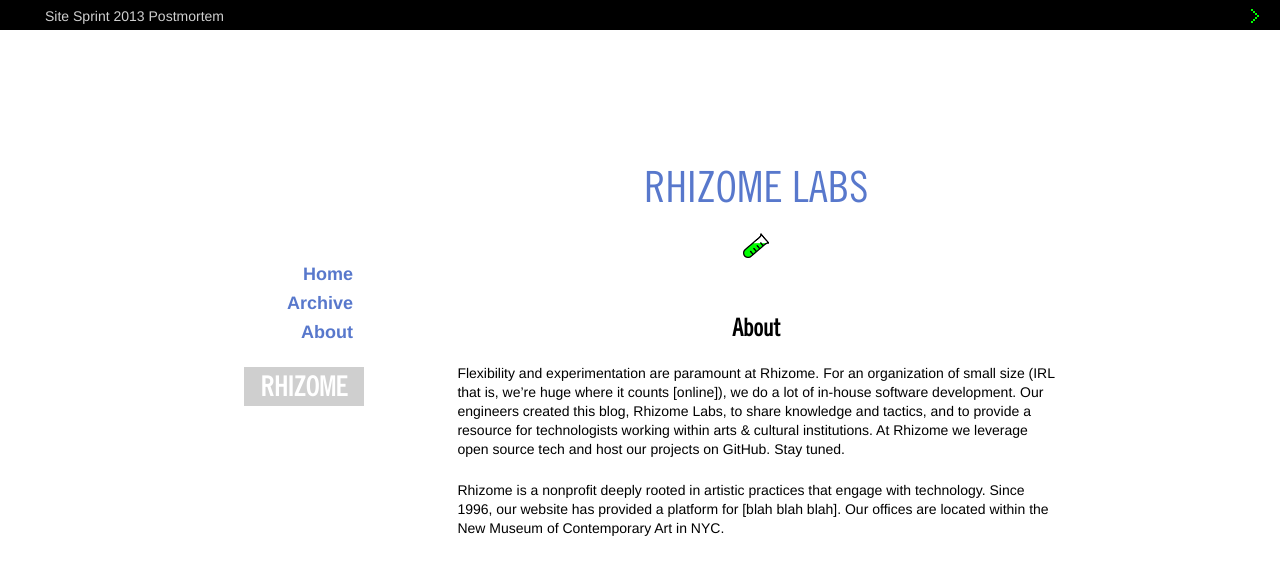
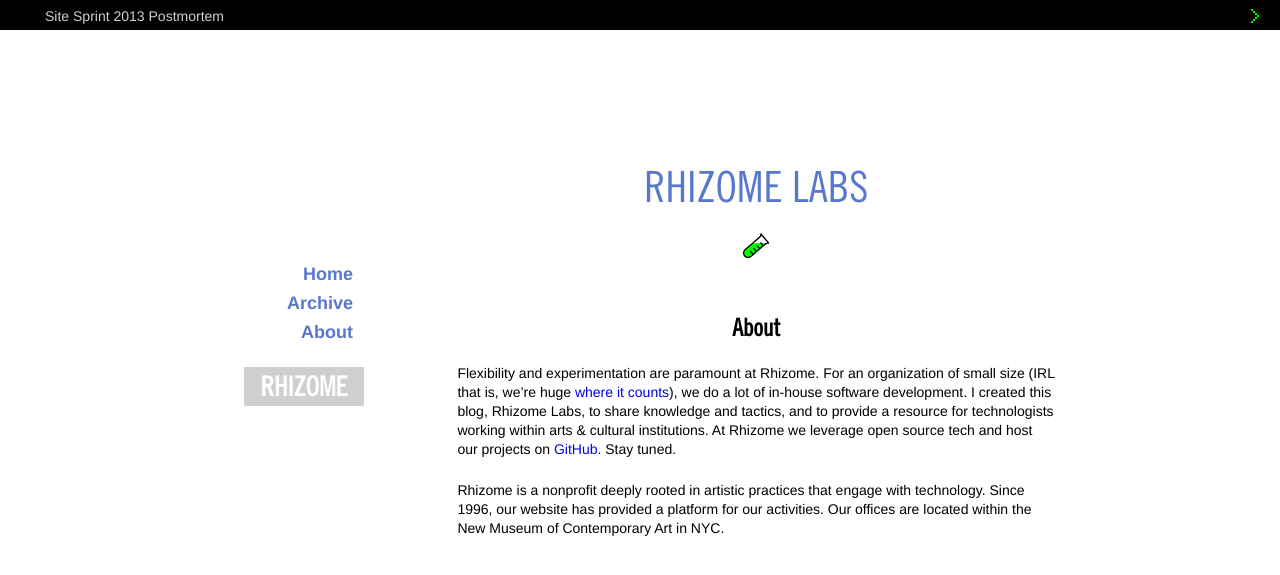
Before and after one commit to rhizomedotorg/rhizomedotorg.github.io, a Jekyll site: the page built from about/index.markdown, in a window 1280 px wide. Shown: the top 575 px of the page. Built offline with Jekyll 4.4.1, drawn with Linux system fonts in a browser that asks for light colours.

Commit message:
Update index.markdown

```diff
--- a/about/index.markdown
+++ b/about/index.markdown
@@ -3,6 +3,6 @@
 title: About
 ---
 
-Flexibility and experimentation are paramount at Rhizome. For an organization of small size (IRL that is, we’re huge where it counts [online]), we do a lot of in-house software development. Our engineers created this blog, Rhizome Labs, to share knowledge and tactics, and to provide a resource for technologists working within arts & cultural institutions. At Rhizome we leverage open source tech and host our projects on GitHub. Stay tuned.
+Flexibility and experimentation are paramount at Rhizome. For an organization of small size (IRL that is, we’re huge [where it counts](http://en.wikipedia.org/wiki/Internet)), we do a lot of in-house software development. I created this blog, Rhizome Labs, to share knowledge and tactics, and to provide a resource for technologists working within arts & cultural institutions. At Rhizome we leverage open source tech and host our projects on [GitHub](https://github.com/rhizomedotorg/). Stay tuned.
 
-Rhizome is a nonprofit deeply rooted in artistic practices that engage with technology. Since 1996, our website has provided a platform for [blah blah blah]. Our offices are located within the New Museum of Contemporary Art in NYC.
+Rhizome is a nonprofit deeply rooted in artistic practices that engage with technology. Since 1996, our website has provided a platform for our activities. Our offices are located within the New Museum of Contemporary Art in NYC.
```
